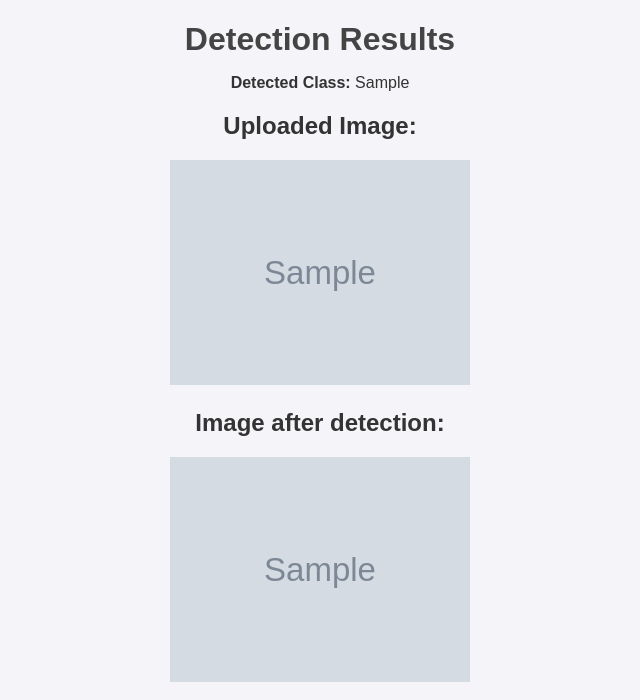
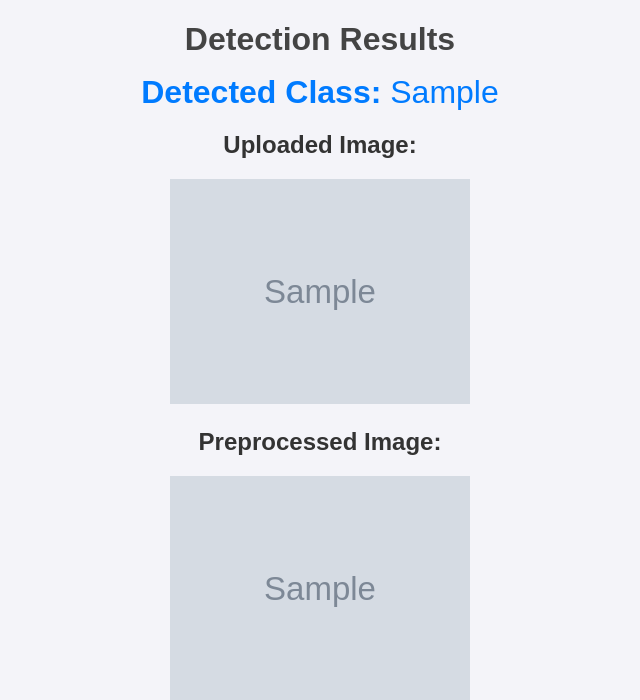
Before and after one commit to AdamPar/AI-mini-project, a Flask app: template flask_project/templates/results.html in a window 1280 px wide. Shown: the top 700 px of the page, without its empty margins (320-960 px from the left). Run offline with Flask 3, Linux system fonts and the light colour scheme; the template is opened without the code that fills it: most values are stand-ins (such as "Sample title", 1, 10 or a date in 2020); grey boxes marked "Sample" are stand-in pictures; parts of the project's set-up code (start-up, migrations or seed data) failed here and were passed over.

Commit message:
feat: apply prediction to interface

```diff
--- a/flask_project/app.py
+++ b/flask_project/app.py
@@ -1,20 +1,45 @@
 from flask import Flask, render_template, request, redirect, url_for
 import os
 from werkzeug.utils import secure_filename
+from tensorflow.keras.models import load_model
+from tensorflow.keras.preprocessing.image import load_img, img_to_array
+import numpy as np
+from PIL import Image
+from PIL import ImageOps
+import pickle
 
 app = Flask(__name__)
 
 # Configuration
 UPLOAD_FOLDER = 'static/uploads'
+PREPROCESSED_FOLDER = 'static/preprocessed'
 ALLOWED_EXTENSIONS = {'jpg', 'jpeg'}
 app.config['UPLOAD_FOLDER'] = UPLOAD_FOLDER
 
 # Ensure upload folder exists
 os.makedirs(UPLOAD_FOLDER, exist_ok=True)
+os.makedirs(PREPROCESSED_FOLDER, exist_ok=True)
+
+# Load the model
+MODEL_PATH = os.path.join('models', 'model_50_epochs.keras')
+model = load_model(MODEL_PATH)
+
+# Load the label encoder
+LABEL_ENCODER_PATH = os.path.join('models', 'label_encoder.pkl')
+with open(LABEL_ENCODER_PATH, 'rb') as f:
+    label_encoder = pickle.load(f)
 
 # Helper function to check allowed file types
 def allowed_file(filename):
     return '.' in filename and filename.rsplit('.', 1)[1].lower() in ALLOWED_EXTENSIONS
+
+# Preprocessing function
+def preprocess_image(image_path, target_size=(256, 256)):
+    image = Image.open(image_path)
+    image = ImageOps.exif_transpose(image)
+    image = image.convert("L").resize(target_size)
+    image_array = np.array(image) / 255.0
+    return np.expand_dims(image_array, axis=0)
 
 # Mock detection function
 def mock_detection(image_path):
@@ -26,7 +51,9 @@
 # Routes
 @app.route('/')
 def index():
-    return render_template('index.html')
+    # Dynamically get the classes from the label encoder
+    classes = label_encoder.classes_.tolist()
+    return render_template('index.html', classes=classes)
 
 @app.route('/upload', methods=['POST'])
 def upload_file():
@@ -36,18 +63,27 @@
     file = request.files['file']
 
     if file and allowed_file(file.filename):
+        # Save the original uploaded file
         filename = secure_filename(file.filename)
         file_path = os.path.join(app.config['UPLOAD_FOLDER'], filename)
         file.save(file_path)
 
-        # Call the mock detection function
-        detected_image, detected_class = mock_detection(file_path)
+        # Preprocess the image
+        preprocessed_image = preprocess_image(file_path)
+        preprocessed_image_path = os.path.join(PREPROCESSED_FOLDER, filename)
+        preprocessed_array = (preprocessed_image.squeeze() * 255).astype('uint8')  # Scale back for saving
+        Image.fromarray(preprocessed_array).save(preprocessed_image_path)
+
+        # Predict using the model
+        prediction = model.predict(preprocessed_image)
+        predicted_class_index = np.argmax(prediction)  # Get the class index
+        detected_class = label_encoder.inverse_transform([predicted_class_index])[0]  # Decode class label
 
         # Redirect to results page
         return render_template(
             'results.html',
             uploaded_image=url_for('static', filename=f'uploads/{filename}'),
-            detected_image=url_for('static', filename=f'uploads/{filename}'),
+            detected_image=url_for('static', filename=f'preprocessed/{filename}'),
             detected_class=detected_class
         )
     return redirect(url_for('index'))
--- a/flask_project/static/style.css
+++ b/flask_project/static/style.css
@@ -64,6 +64,12 @@
     text-decoration: underline;
 }
 
+/* Detected Class Styling */
+.detected-class {
+    font-size: 2rem;
+    color: #007BFF;
+    margin: 1rem 0;
+}
 
 /* Responsive Design */
 @media (max-width: 600px) {
--- a/flask_project/templates/index.html
+++ b/flask_project/templates/index.html
@@ -8,6 +8,8 @@
 </head>
 <body>
     <h1>Kitchen Object Detector and Classifier</h1>
+    <h2>Recognizable Classes</h2>
+    <p>{{ classes | join(", ") }}</p>
     <h1>Upload Your Image</h1>
     <form action="/upload" method="post" enctype="multipart/form-data">
         <input type="file" name="file" accept="image/jpeg">
--- a/flask_project/templates/results.html
+++ b/flask_project/templates/results.html
@@ -8,11 +8,11 @@
 </head>
 <body>
     <h1>Detection Results</h1>
-    <p><strong>Detected Class:</strong> {{ detected_class }}</p>
+    <p class="detected-class"><strong>Detected Class:</strong> {{ detected_class }}</p>
     <h2>Uploaded Image:</h2>
     <img src="{{ uploaded_image }}" alt="Uploaded Image" width="300">
-    <h2>Image after detection:</h2>
-    <img src="{{ detected_image }}" alt="Image after detection" width="300">
+    <h2>Preprocessed Image:</h2>
+    <img src="{{ detected_image }}" alt="Preprocessed Image" width="300">
     <br><a href="/" class="back-link">Back to Upload</a>
 </body>
 </html>
```
Also changed, not shown: 2 other files.
